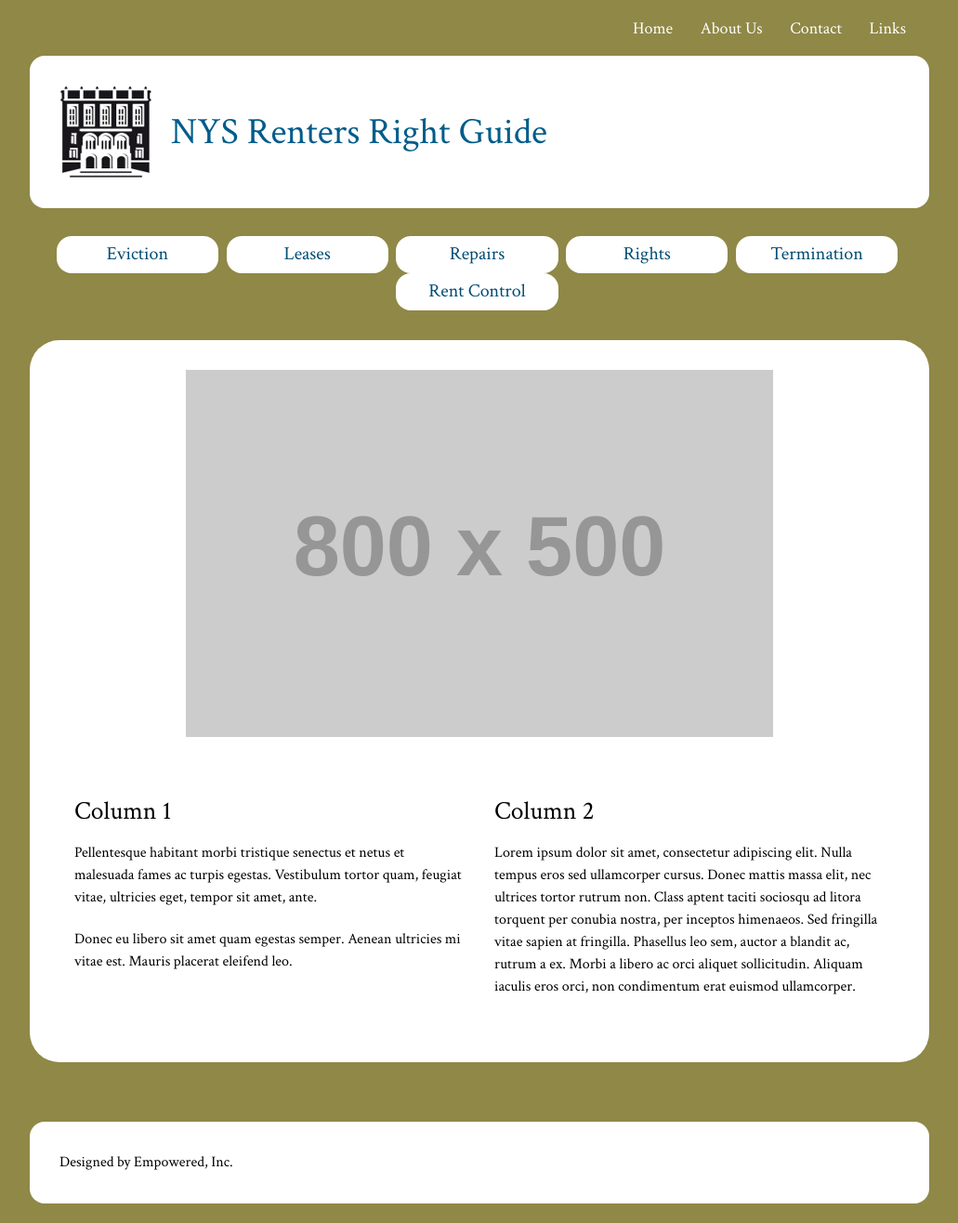
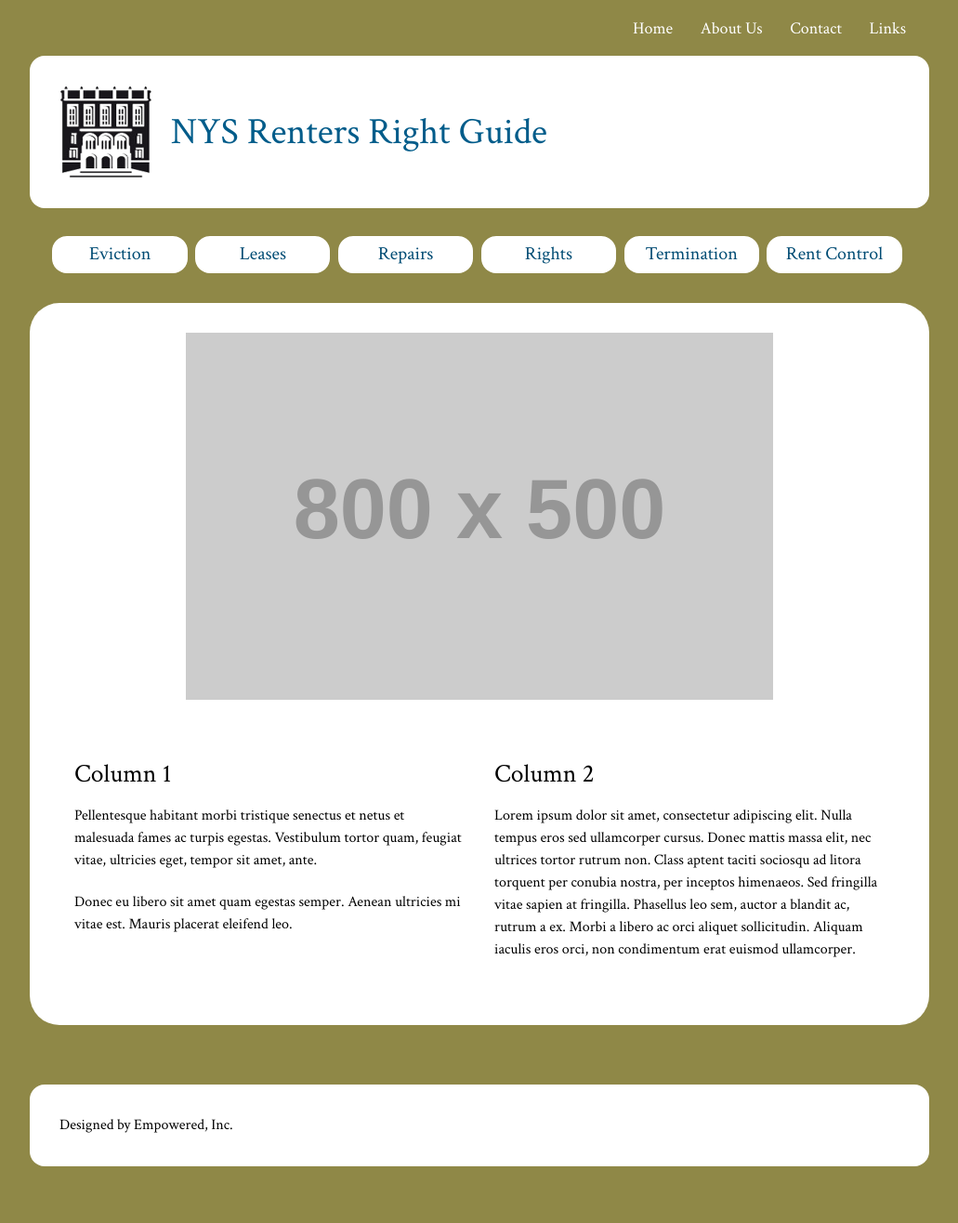
Before and after one commit to iinf362/team2, a Jekyll site: the page built from index.html, in a window 1280 px wide. Shown: the whole page at 93% size, without its empty margins (124-1155 px from the left). Built offline with Jekyll 4.4.1, drawn with Linux system fonts in a browser that asks for light colours; after the commit the page ends 1276 px from its top, so only the background shows below that.

Commit message:
Fixed the buttons (i think)

```diff
--- a/css/style.css
+++ b/css/style.css
@@ -186,7 +186,7 @@ small, .font_small {font-size: 0.833em;}
 @media (min-width:680px) {
 	.nav li {
 		display: inline-block;
-		width: 18%;
+		width: 15%;
 		margin-right: 5px;
 		margin-bottom: 0;
 	}
```
